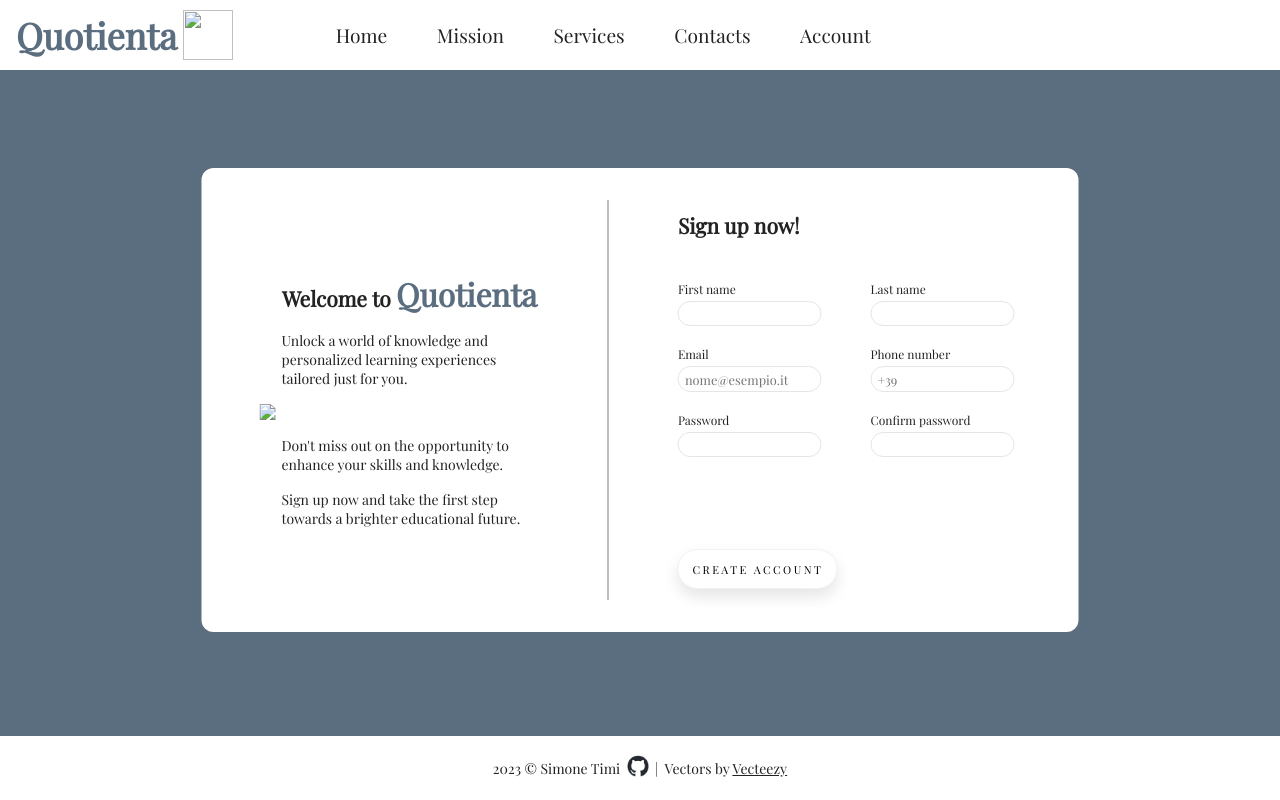
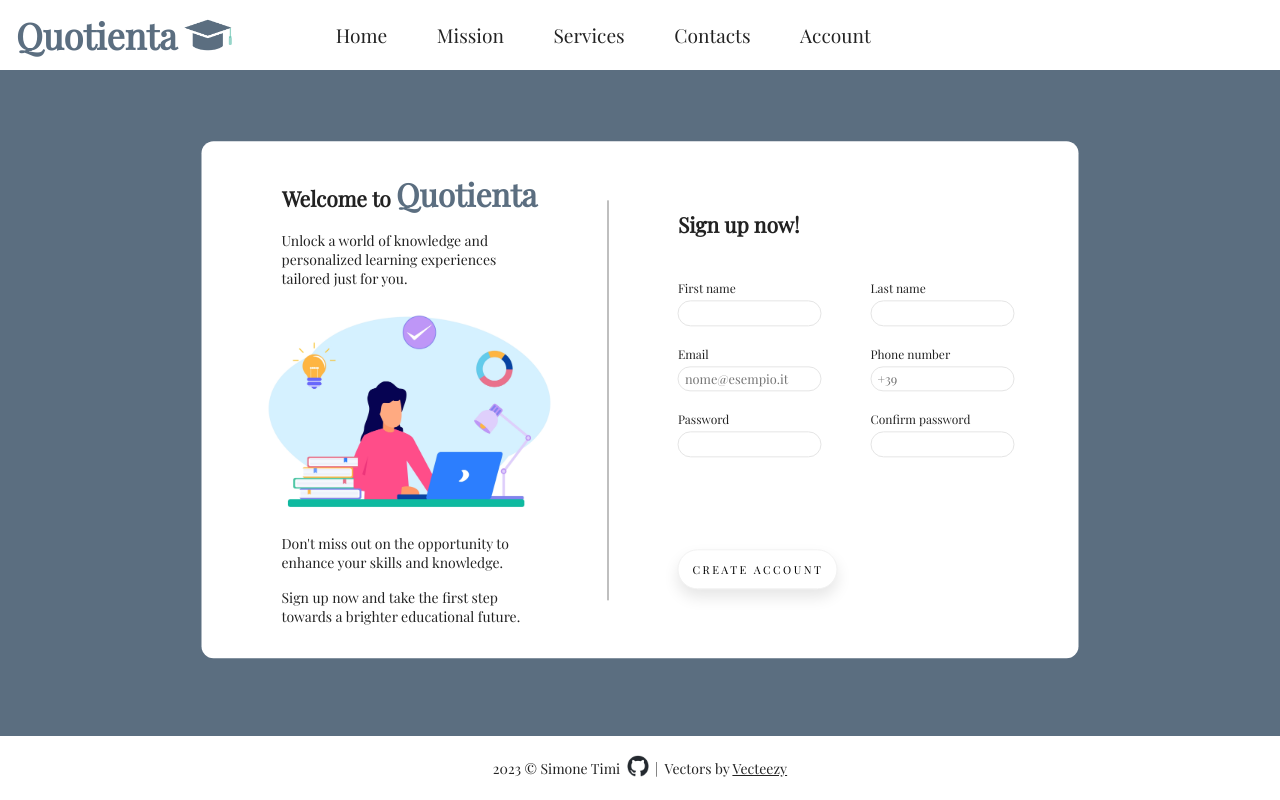
Before and after one commit to simonetimi/sign-up-form, a plain HTML site: page index.html in a window 1280 px wide. Drawn offline with nearby package versions, Linux system fonts and the light colour scheme; the site is published under a folder, as on GitHub Pages, so addresses that start at the root find nothing.

Commit message:
Fix link images

```diff
--- a/index.html
+++ b/index.html
@@ -13,7 +13,7 @@
     <header>
         <div class="logo">
             <h1 class="company">Quotienta</h1>
-            <img id="logo-img" src="/images/logo.png">
+            <img id="logo-img" src="./images/logo.png">
         </div>
         <div class="menu">
             <ul>
@@ -31,7 +31,7 @@
         <aside>
             <h1>Welcome to <strong>Quotienta</strong></h1>
             <p>Unlock a world of knowledge and personalized learning experiences tailored just for you.</p>
-            <img id="splash" src="/images/splash.jpg">
+            <img id="splash" src="./images/splash.jpg">
             <p>Don't miss out on the opportunity to enhance your skills and knowledge.</p>
             <p>Sign up now and take the first step towards a brighter educational future.</p>
         </aside>
```
